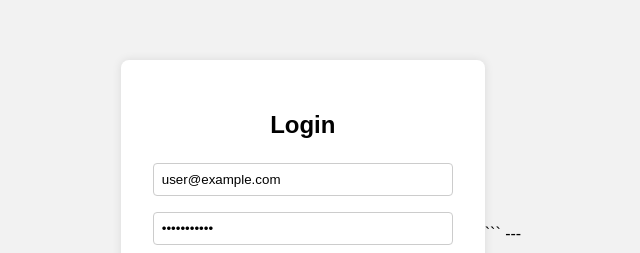
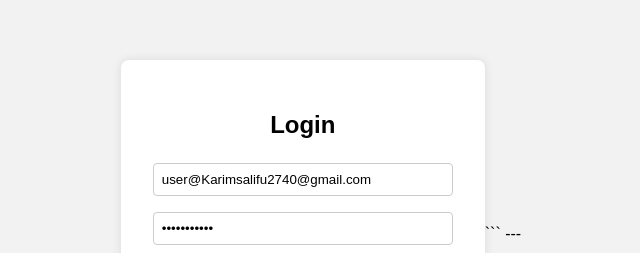
Before and after one commit to Plug2740/Naji-Paradise-, a plain HTML site: page index.html in a window 1280 px wide. Shown: the part 174-427 px from the top of the page, without its empty margins (319-959 px from the left). Drawn offline with Linux system fonts and the light colour scheme.

Commit message:
Update index.html

```diff
--- a/index.html
+++ b/index.html
@@ -106,7 +106,7 @@
   <div class="login-container">
     <h2>Login</h2>
     <form>
-      <input type="email" name="email" value="user@example.com" required />
+      <input type="email" name="email" value="user@Karimsalifu2740@gmail.com " required />
       <input type="password" name="password" value="password123" required />
       <input type="submit" value="Login" />
     </form>
```
